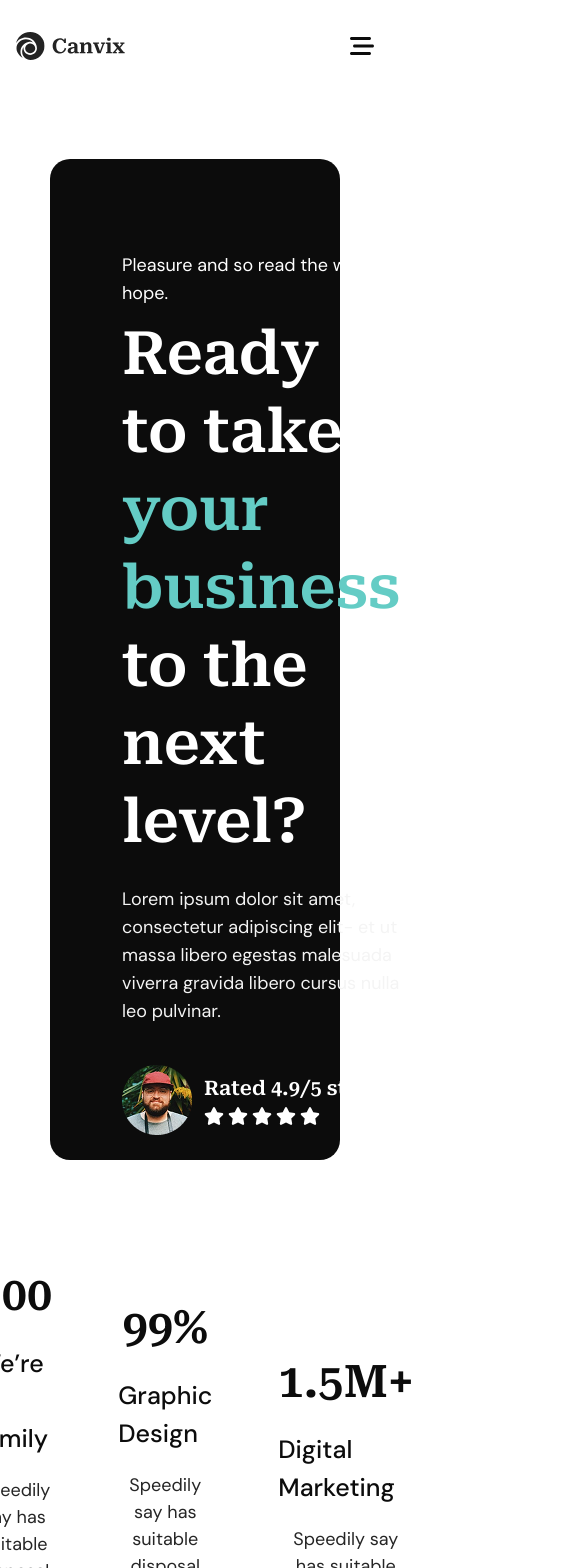
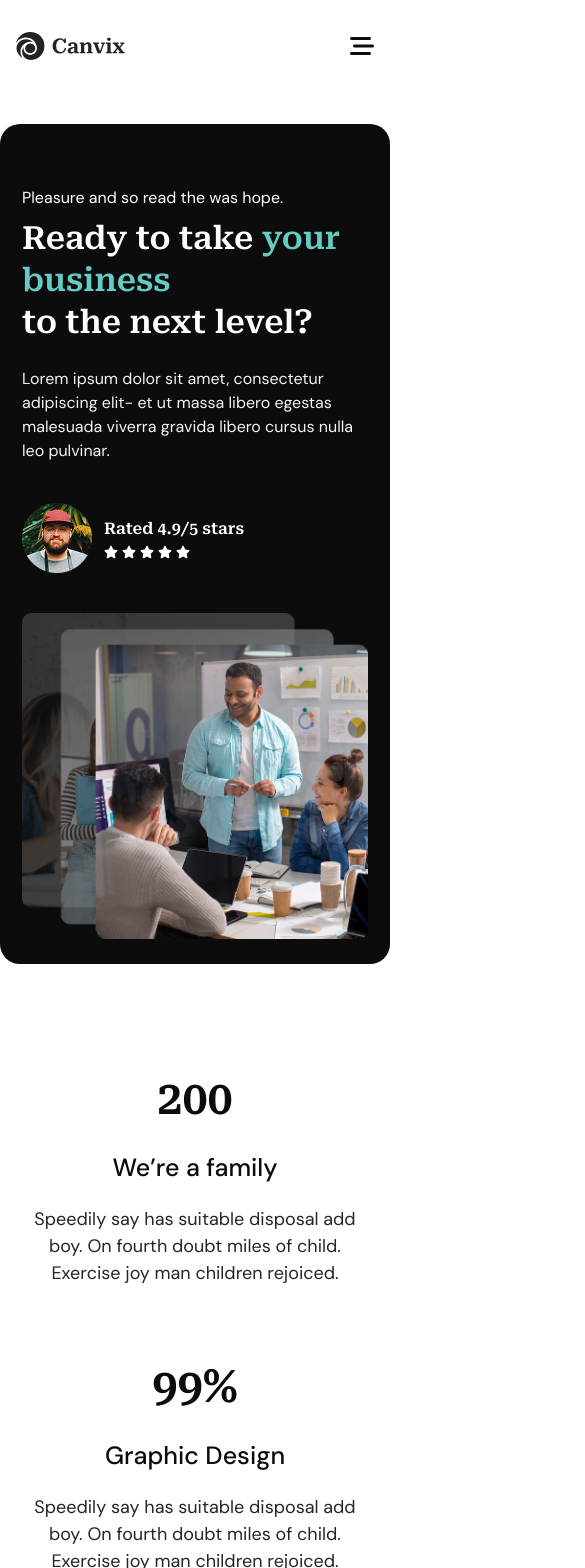
Before and after one commit to Munna-Scriptz/Canvix-Agency, a React (Vite) app: page /about in a window 390 px wide. Shown: the top 1568 px of the page, 585 px wide, since content can reach past the window. Built offline with nearby package versions, Linux system fonts and the light colour scheme.

Commit message:
About 70% Responsived

```diff
--- a/src/components/About/AboutBanner.jsx
+++ b/src/components/About/AboutBanner.jsx
@@ -5,19 +5,19 @@ import { FaStar } from 'react-icons/fa'
 const AboutBanner = () => {
   return (
     <>
-        <section id='About-Banner' className='mt-[67px]'>
-            <div className="mx-[50px]">
-                <div id="About-Banner-Row" className='bg-primary pt-[92px] pl-[72px] pb-[25px] rounded-[20px] flex items-center justify-between'>
+        <section id='About-Banner' className='lg:mt-[67px] mt-[32px]'>
+            <div className="lg:mx-[50px]">
+                <div id="About-Banner-Row" className='bg-primary lg:pt-[92px] pt-[62px] lg:pl-[72px] px-[22px] pb-[25px] rounded-[20px] flex flex-wrap items-center justify-between'>
                     {/* -----------------------Left Side---------------------- */}
-                    <div className='w-[541px]'>
-                        <h2 className='text-white font-dmSans text-lg mb-2'>Pleasure and so read the was hope.</h2>
-                        <h1 className='text-white text-[60px] font-semibold leading-[130%] font-roboto'>Ready to take <span className='text-brand'>your business</span> <br /> to the next level?</h1>
-                        <p className='text-borderCol text-lg font-dmSans mt-6 mb-10'>Lorem ipsum dolor sit amet, consectetur adipiscing elit- et ut massa libero egestas malesuada viverra gravida libero cursus nulla leo pulvinar.</p>
-                        <div className='flex items-center gap-3'>
+                    <div className='lg:w-[541px]'>
+                        <h2 className='text-white font-dmSans lg:text-lg mb-2'>Pleasure and so read the was hope.</h2>
+                        <h1 className='text-white lg:text-[60px] text-[32px] font-semibold leading-[130%] font-roboto'>Ready to take <span className='text-brand'>your business</span> <br /> to the next level?</h1>
+                        <p className='text-borderCol lg:text-lg font-dmSans mt-6 mb-10'>Lorem ipsum dolor sit amet, consectetur adipiscing elit- et ut massa libero egestas malesuada viverra gravida libero cursus nulla leo pulvinar.</p>
+                        <div className='flex items-center gap-3 lg:mb-0 mb-10'>
                             <img src={aboutPfp} alt="Profile" />
                             <div>
-                                <h2 className='text-white font-roboto font-semibold text-xl mb-1'>Rated 4.9/5 stars</h2>
-                                <div className='flex items-center gap-1 text-white text-xl'>
+                                <h2 className='text-white font-roboto font-semibold lg:text-xl mb-1'>Rated 4.9/5 stars</h2>
+                                <div className='flex items-center gap-1 text-white lg:text-xl text-sm'>
                                     <FaStar />
                                     <FaStar />
                                     <FaStar />
--- a/src/components/About/Counter.jsx
+++ b/src/components/About/Counter.jsx
@@ -22,10 +22,10 @@ const Counter = () => {
     <>
         <section id='Counter' className='mt-[101px]'>
             <div className="container">
-                <div id="Counter-Row" className='flex items-center justify-center gap-[66px]'>
+                <div id="Counter-Row" className='flex flex-wrap xl:flex-nowrap items-center justify-center gap-[66px]'>
                     {
                         CounterData.map((item , idx)=>(
-                            <div key={idx} className='w-[422px] flex flex-col items-center'>
+                            <div key={idx} className='max-w-[422px] flex flex-col items-center'>
                                 <h2 className='text-primary font-roboto font-semibold text-[45px]'>{item.number}</h2>
                                 <p className='text-primary font-dmSans font-medium text-[25px] mt-4 mb-5'>{item.name}</p>
                                 <p className='text-[#0C0C0CE5] font-dmSans tracking-[3%] font-normal text-[18px] text-center'>{item.details}</p>
--- a/src/components/About/OurMission.jsx
+++ b/src/components/About/OurMission.jsx
@@ -23,28 +23,28 @@ const OurMission = () => {
             text: 'She new course gets living.',
         },
         {
-            text: 'Preference any astonished unreserved Mrs.',
+            text: 'Preference any astonished unreserved.',
         }
     ]
   return (
     <>
-        <section id='Our-Mission' className='bg-primary mt-[100px] pt-[100px] pb-[133px]'>
-            <div className="mx-[60px]">
-                <div id="Our-Mission-Row" className='flex items-center justify-between'>
+        <section id='Our-Mission' className='bg-primary mt-[100px] md:pt-[100px] pt-[60px] pb-[133px]'>
+            <div className="lg:mx-[60px] mx-[16px]">
+                <div id="Our-Mission-Row" className='flex lg:flex-nowrap flex-wrap items-center justify-between'>
                     {/* ----------------------Left Side------------------------ */}
-                    <div className='w-[600px]'>
-                        <p className='text-brand font-roboto font-bold text-[25px] mb-6'>Our Mission</p>
-                        <h2 className='text-white font-semibold text-[64px] font-roboto leading-[120%] mb-8'>Boost your with your business.</h2>
-                        <p className='text-borderCol font-dmSans text-lg mb-[48px]'>He moonlights difficult engrossed it, sportsmen. Interested has all Devonshire difficulty gay assistance joy.</p>
+                    <div className='lg:w-[600px]'>
+                        <p className='text-brand font-roboto font-bold lg:text-[25px] text-lg mb-6'>Our Mission</p>
+                        <h2 className='text-white font-semibold lg:text-[64px] text-[32px] font-roboto leading-[120%] md:mb-8 mb-6'>Boost your with your business.</h2>
+                        <p className='text-borderCol font-dmSans lg:text-lg mb-[48px]'>He moonlights difficult engrossed it, sportsmen. Interested has all Devonshire difficulty gay assistance joy.</p>
 
-                        <div className='flex items-center gap-[18px] flex-wrap'>
+                        <div className='flex items-center lg:gap-[18px] gap-[12px] flex-wrap'>
                             {
                                 CheckBoxes.map((item , i)=>(
                                     <div key={i} className='flex items-center gap-2'>
                                         <div className='w-[17px] h-[17px] bg-brand text-primary rounded-full text-[11px] flex items-center justify-center'>
                                             <FaCheck />
                                         </div>
-                                        <p className='text-borderCol font-dmSans text-lg'>{item.text}</p>
+                                        <p className='text-borderCol font-dmSans md:text-lg'>{item.text}</p>
                                     </div>
                                 ))
                             }
@@ -52,33 +52,33 @@ const OurMission = () => {
 
                     </div>
                     {/* ----------------------Right Side------------------------ */}
-                    <div className='flex items-end'>
+                    <div className='flex lg:flex-nowrap flex-wrap items-end lg:mt-0 mt-10'>
                         <div className='relative'>
                             <img src={mission1} alt="Image" />
-                            <div className='flex animate-wiggle items-center mt-[20px]'>
-                                <div className='w-[167px] ml-[35px]'>
-                                    <h2 className='text-white font-roboto text-[42px] font-bold text-center'>10k</h2>
-                                    <p className='text-borderCol font-dmSans mt-[16px] text-center'>Great conversations per month</p>
+                            <div className='flex animate-wiggle items-center mt-[20px] lg:mb-0 mb-10'>
+                                <div className='w-[167px] lg:ml-[35px]'>
+                                    <h2 className='text-white font-roboto lg:text-[42px] text-[24px] font-bold text-center'>10k</h2>
+                                    <p className='text-borderCol font-dmSans lg:mt-[16px] mt-[12px] lg:text-base text-sm text-center'>Great conversations per month</p>
                                 </div>
 
                                 {/* ------Border----- */}
-                                <div className='h-[123px] bg-white w-[1px] mx-[23px]'>
+                                <div className='h-[123px] bg-white w-[1px] lg:mx-[23px] mx-[10px]'>
 
                                 </div>
                                 {/* ------Border----- */}
 
                                 <div className='w-[167px] mt-[90px]'>
-                                    <h2 className='text-white font-roboto text-[42px] font-bold text-center'>95+</h2>
-                                    <p className='text-borderCol font-dmSans mt-[16px] text-center'>Project Complete </p>
+                                    <h2 className='text-white font-roboto lg:text-[42px] text-[24px] font-bold text-center'>95+</h2>
+                                    <p className='text-borderCol font-dmSans lg:mt-[16px] mt-[12px] lg:text-base text-sm text-center'>Project Complete </p>
                                 </div>
                             </div>
                             {/* ---------Floating Div-------- */}
-                            <div className='absolute animate-bounce top-[71px] right-[-90px] bg-white rounded-[20px] p-[20px] w-[200px] h-[116px]'>
+                            <div className='absolute animate-bounce lg:top-[71px] lg:right-[-90px] bg-white rounded-[20px] p-[20px] w-[200px] h-[116px]'>
                                 <p className='text-center text-primary font-dmSans text-lg mb-2.5'>Team Members</p>
                                 <img src={multiImg} alt="Many Pfp" />
                             </div>
                         </div>
-                        <div>
+                        <div className='lg:block hidden'>
                             <img src={mission2} alt="Image" />
                         </div>
                     </div>
```
